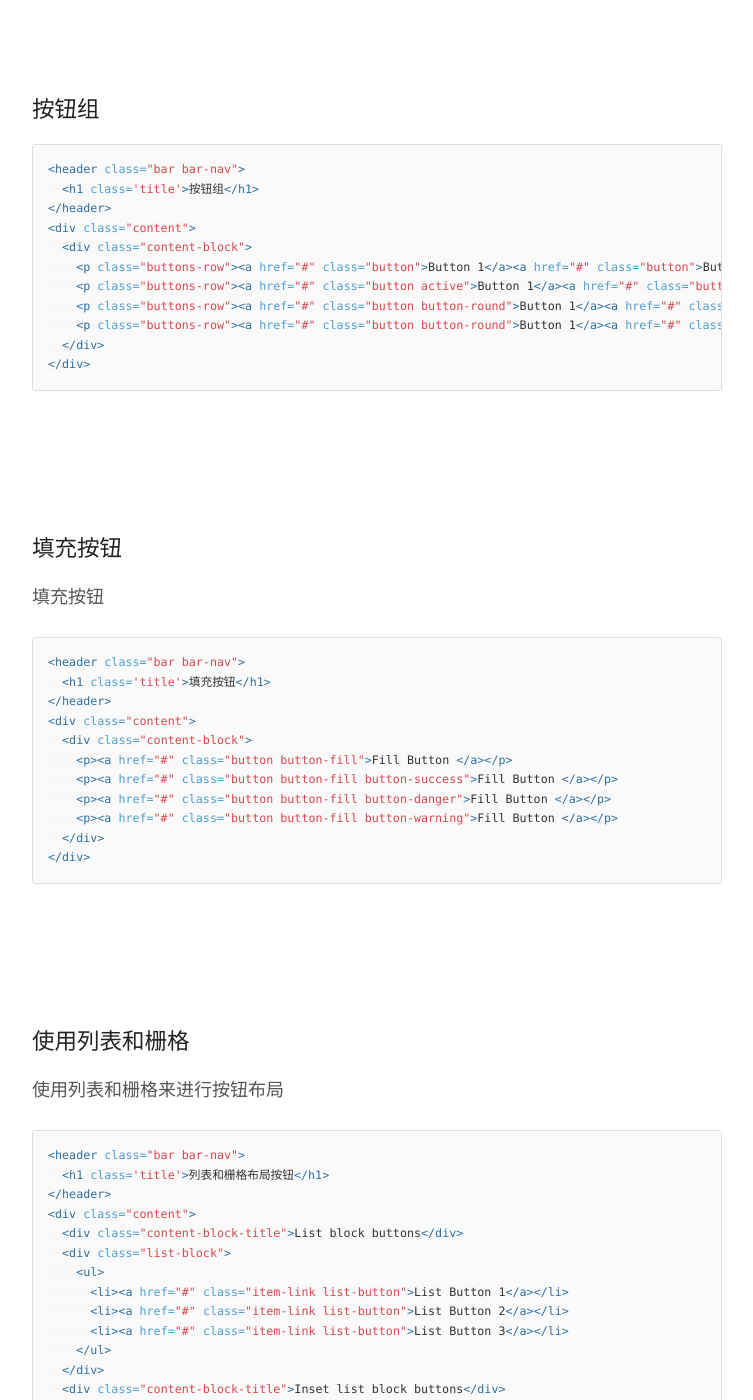
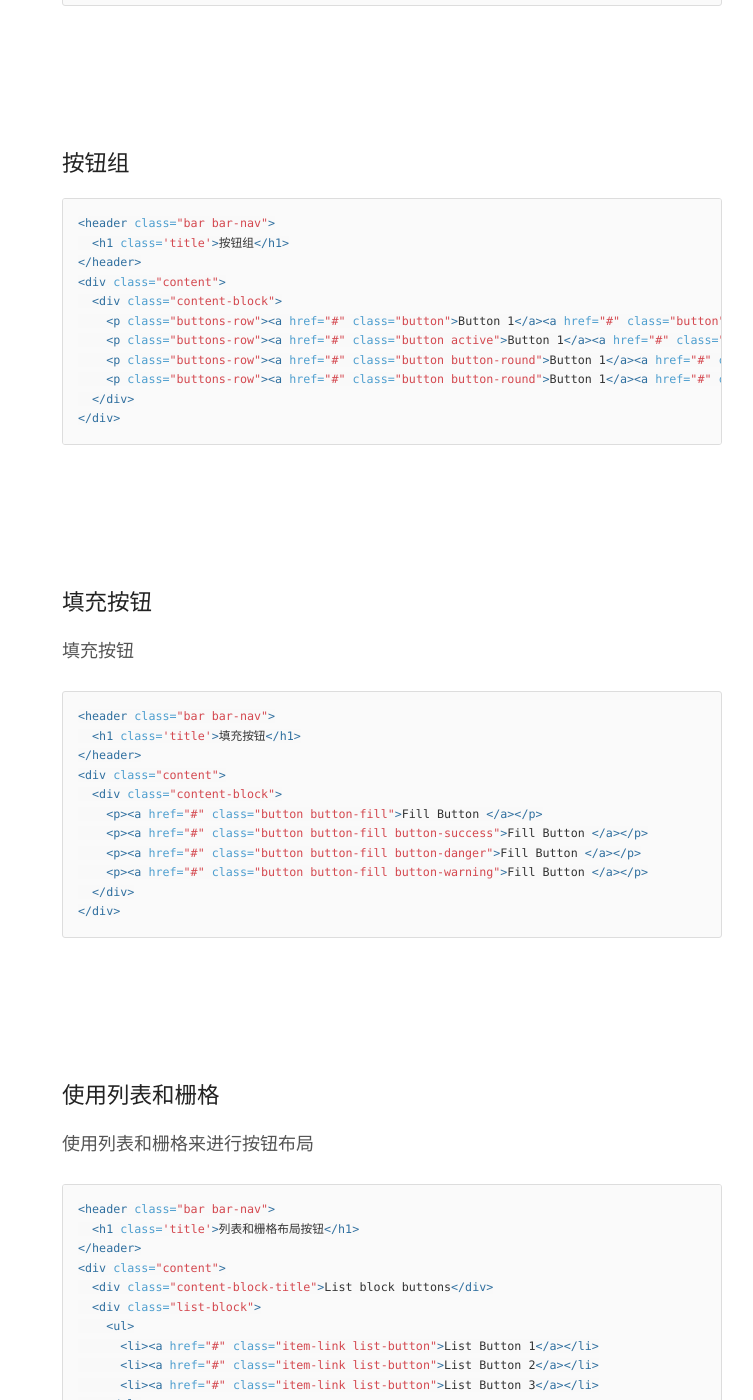
Before and after one commit to sdc-alibaba/SUI-Mobile, a Jekyll site: the page built from docs/components.html, in a window 1280 px wide and 1400 px high, scrolled down 6799 px. Shown: the whole window, without its empty margins (131-884 px from the left). Built offline with Jekyll 4.4.1, drawn with Linux system fonts in a browser that asks for light colours; a style sheet for code colours, icons or effects is not loaded; some of the changed text lies outside the part shown.

Commit message:
margin 150px

```diff
--- a/docs/assets/css/docs.css
+++ b/docs/assets/css/docs.css
@@ -975,7 +975,7 @@
   .docs-column {
     float: none;
     width: auto;
-    margin: 0 400px 0 120px;
+    margin: 0 400px 0 150px;
   }
   .device-column {
     width: 400px;
--- a/less/docs.less
+++ b/less/docs.less
@@ -1009,7 +1009,7 @@
   }
   .docs-column {
     width: auto;
-    margin: 0 400px 0 120px;
+    margin: 0 400px 0 150px;
     float: none;
   }
   .device-column {
```
Also changed, not shown: docs/assets/css/docs.min.css, 2 other files.
